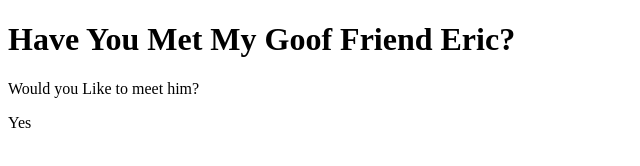
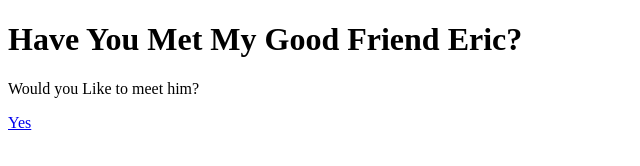
Before and after one commit to sebyYepes/My-Friend-Eric, a plain HTML site: page index.html in a window 1280 px wide. Shown: the whole page, without its empty margins (0-640 px from the left). Drawn offline with Linux system fonts and the light colour scheme.

Commit message:
fixed the typo's and link access

```diff
--- a/index.html
+++ b/index.html
@@ -6,9 +6,8 @@
     <title>MyGoodFriendEric</title>
 </head>
 <body>
-    <h1>Have You Met My Goof Friend Eric?</h1>
+    <h1>Have You Met My Good Friend Eric?</h1>
     <p>Would you Like to meet him?</p>
-    <a>Yes</a>
-    <a href="AboutEric/AboutEric.html"></a>
+    <a href="AboutEric/AboutEric.html">Yes</a>
 </body>
 </html>
```
